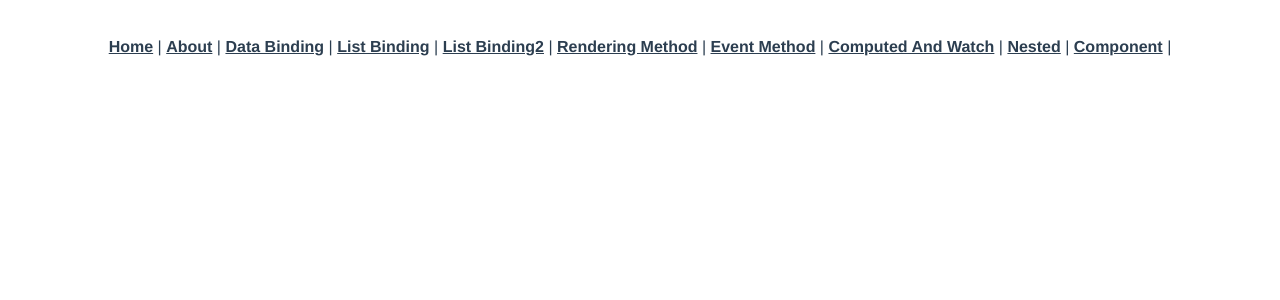
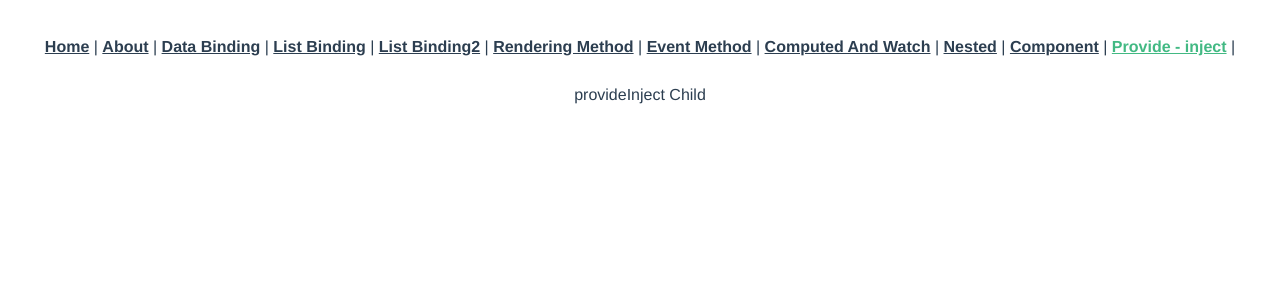
Before and after one commit to jaeho0613/vue-project, a Vue app: page /provideinject in a window 1280 px wide. Shown: the top 300 px of the page. Built offline with nearby package versions, Linux system fonts and the light colour scheme.

Commit message:
8.3 Provide / Inject // p172

```diff
--- a/src/App.vue
+++ b/src/App.vue
@@ -11,6 +11,7 @@
       <router-link to="/computedandwatch">Computed And Watch</router-link> |
       <router-link to="/nested">Nested</router-link> |
       <router-link to="/component">Component</router-link> |
+      <router-link to="/provideinject">Provide - inject</router-link> |
     </div>
     <router-view/>
   </div>
--- a/src/router/index.js
+++ b/src/router/index.js
@@ -9,6 +9,7 @@ import ComputedAndWatch from "@/views/ComputedAndWatch";
 import ListBinding2 from "@/views/ListBinding2";
 import NestedComponent from "@/components/NestedComponent";
 import ParentComponent from "@/views/ParentComponent";
+import ProvideInject from "@/views/ProvideInject";
 
 Vue.use(VueRouter)
 
@@ -65,6 +66,11 @@ const routes = [
         path: '/component',
         name: 'component',
         component: ParentComponent
+    },
+    {
+        path: '/provideinject',
+        name: 'provideinject',
+        component: ProvideInject
     }
 ]
 
--- /dev/null
+++ b/src/views/ProvideInject.vue
@@ -0,0 +1,27 @@
+<template>
+  <ProvideInjectChild/>
+</template>
+
+<script>
+import ProvideInjectChild from "@/views/ProvideInjectChild";
+export default {
+  name: "ProvideInject",
+  components: {ProvideInjectChild},
+  data() {
+    return {
+      items: ['A', 'B']
+    };
+  },
+  provide() {
+    return {
+      itemLength: this.items.length
+    }
+  }
+
+
+}
+</script>
+
+<style scoped>
+
+</style>
--- /dev/null
+++ b/src/views/ProvideInjectChild.vue
@@ -0,0 +1,16 @@
+<template>
+  <div>provideInject Child</div>
+</template>
+
+<script>
+export default {
+  inject: ['itemLength'],
+  mounted() {
+    console.log(this.itemLength);
+  }
+}
+</script>
+
+<style scoped>
+
+</style>
```
